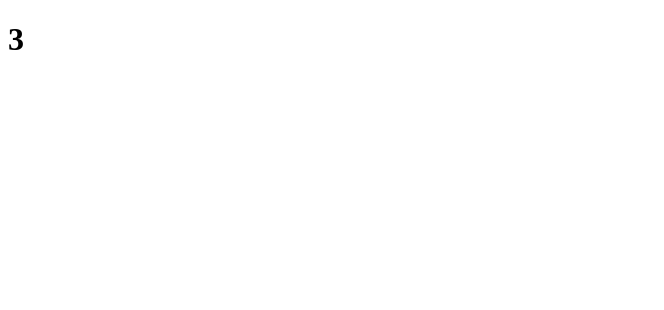
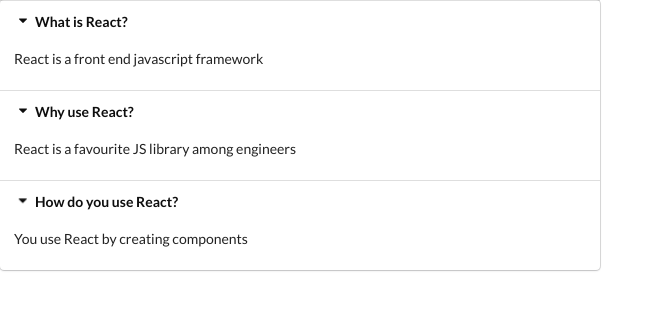
Before and after one commit to abcattell91/widgets, a React (Create React App) app: page / in a window 1280 px wide. Shown: the top 310 px of the page, without its empty margins (0-664 px from the left). Built offline with nearby package versions, Linux system fonts and the light colour scheme.

Commit message:
added text and semantic UI

```diff
--- a/public/index.html
+++ b/public/index.html
@@ -10,6 +10,7 @@
       content="Web site created using create-react-app"
     />
     <link rel="apple-touch-icon" href="%PUBLIC_URL%/logo192.png" />
+    <link rel="stylesheet" href="https://cdnjs.cloudflare.com/ajax/libs/semantic-ui/2.4.1/semantic.min.css" integrity="sha512-8bHTC73gkZ7rZ7vpqUQThUDhqcNFyYi2xgDgPDHc+GXVGHXq+xPjynxIopALmOPqzo9JZj0k6OqqewdGO3EsrQ==" crossorigin="anonymous" referrerpolicy="no-referrer" />
     <!--
       manifest.json provides metadata used when your web app is installed on a
       user's mobile device or desktop. See https://developers.google.com/web/fundamentals/web-app-manifest/
--- a/src/components/Accordion.js
+++ b/src/components/Accordion.js
@@ -1,7 +1,20 @@
 import React from 'react';
 
 const Accordion = ({ items }) => {
-  return <h1>{items.length}</h1>
+  const renderedItems = items.map(item => {
+    return <div key={item.title}>
+      <div className="title active">
+        <i className="dropdown icon"></i>
+        {item.title}
+      </div>
+      <div className="content active">
+        <p>{item.content}</p>
+      </div>
+    </div>
+  })
+  return <div className="ui styled accordion">
+    {renderedItems}
+  </div>
 };
 
 export default Accordion
```
